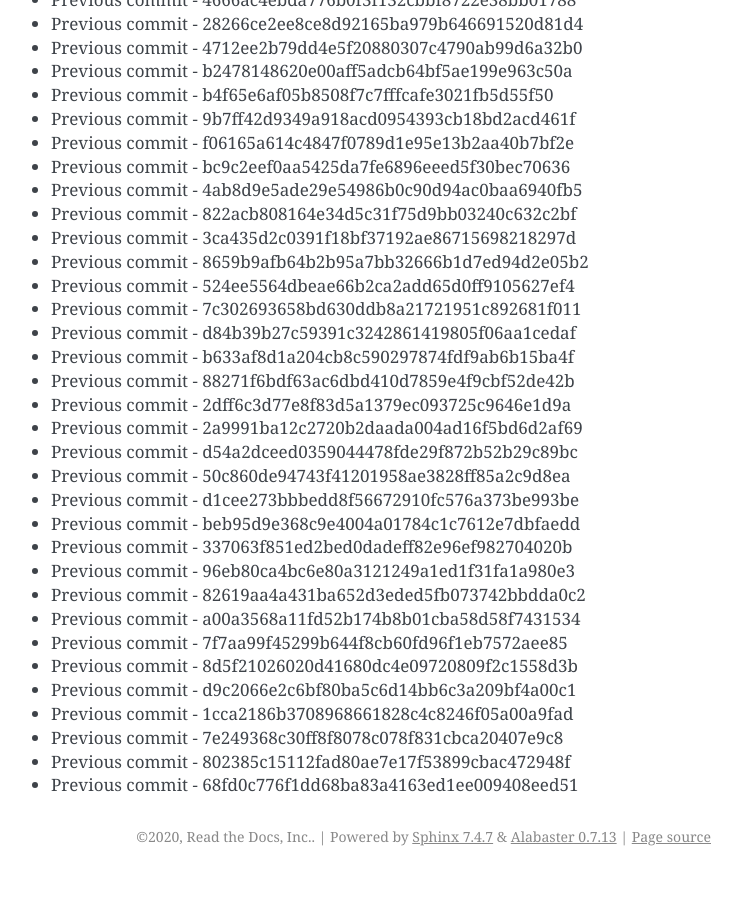
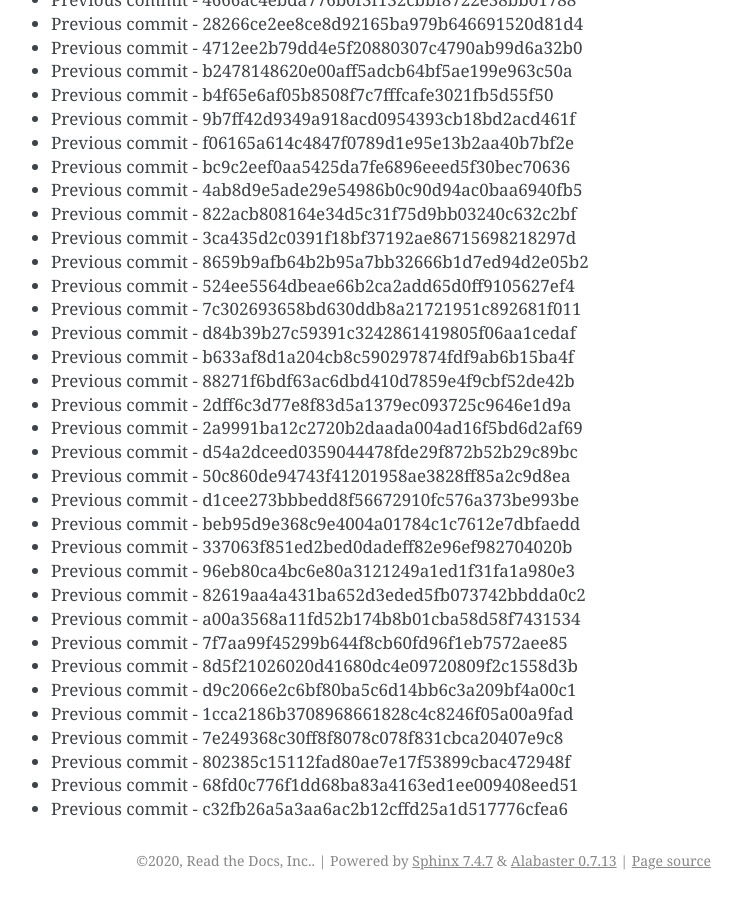
Before and after one commit to readthedocs/rtd-git-stresstest, a Sphinx documentation site: the page built from docs/updates.rst, in a window 1280 px wide and 900 px high, scrolled down 80732 px. Shown: the whole window, without its empty margins (399-1141 px from the left). Built offline with Sphinx 7.4.7, drawn with Linux system fonts in a browser that asks for light colours; before the commit the page ends 81608 px from its top, so only the background shows below that.

Commit message:
Generating commit from previous: c32fb26a5a3aa6ac2b12cffd25a1d517776cfea6

```diff
--- a/docs/updates.rst
+++ b/docs/updates.rst
@@ -3424,3 +3424,4 @@ It can be tested for any performance characteristics.
 * Previous commit - 7e249368c30ff8f8078c078f831cbca20407e9c8
 * Previous commit - 802385c15112fad80ae7e17f53899cbac472948f
 * Previous commit - 68fd0c776f1dd68ba83a4163ed1ee009408eed51
+* Previous commit - c32fb26a5a3aa6ac2b12cffd25a1d517776cfea6
```
